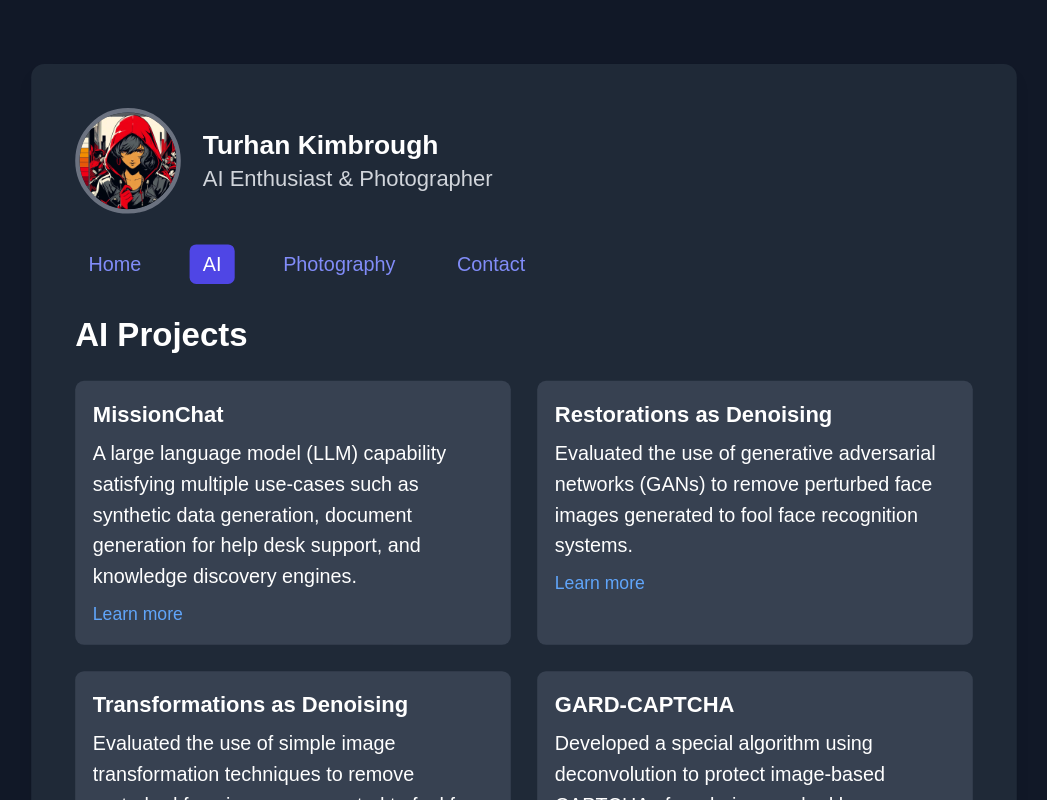
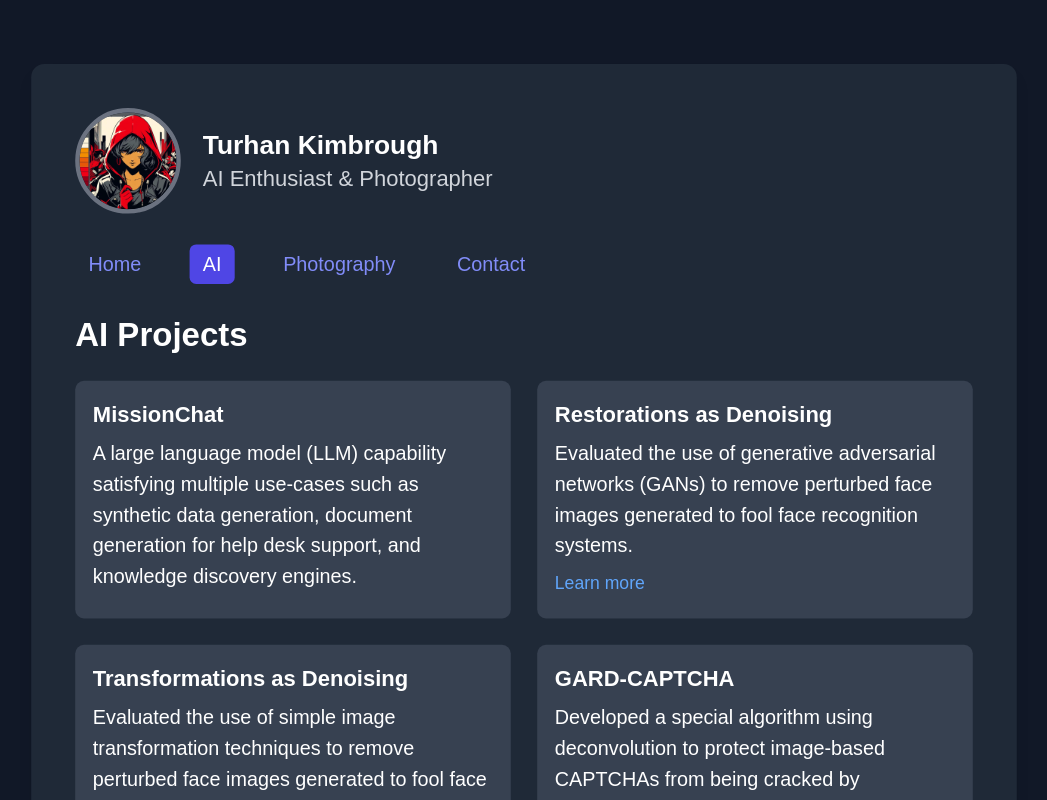
Before and after one commit to T-Visor/personal-website, a Next.js app: page /ai in a window 1280 px wide. Shown: the top 800 px of the page, without its empty margins (116-1163 px from the left). Built offline with nearby package versions, Linux system fonts and the light colour scheme.

Commit message:
added conditional rendering for hyperlinks on AI page

```diff
--- a/src/app/ai/page.tsx
+++ b/src/app/ai/page.tsx
@@ -50,7 +50,7 @@ const ProjectCard: React.FC<ProjectCardProps> = ({ title, description, url }) =>
   <div className="bg-gray-700 p-4 rounded-lg">
     <h3 className="text-xl font-semibold mb-2">{title}</h3>
     <p className="text-lg mb-2">{description}</p>
-    <a href={url} target="_blank" className="text-blue-400 hover:underline">Learn more</a>
+    {url && <a href={url} target="_blank" className="text-blue-400 hover:underline">Learn more</a>}
   </div>
 );
 
```
